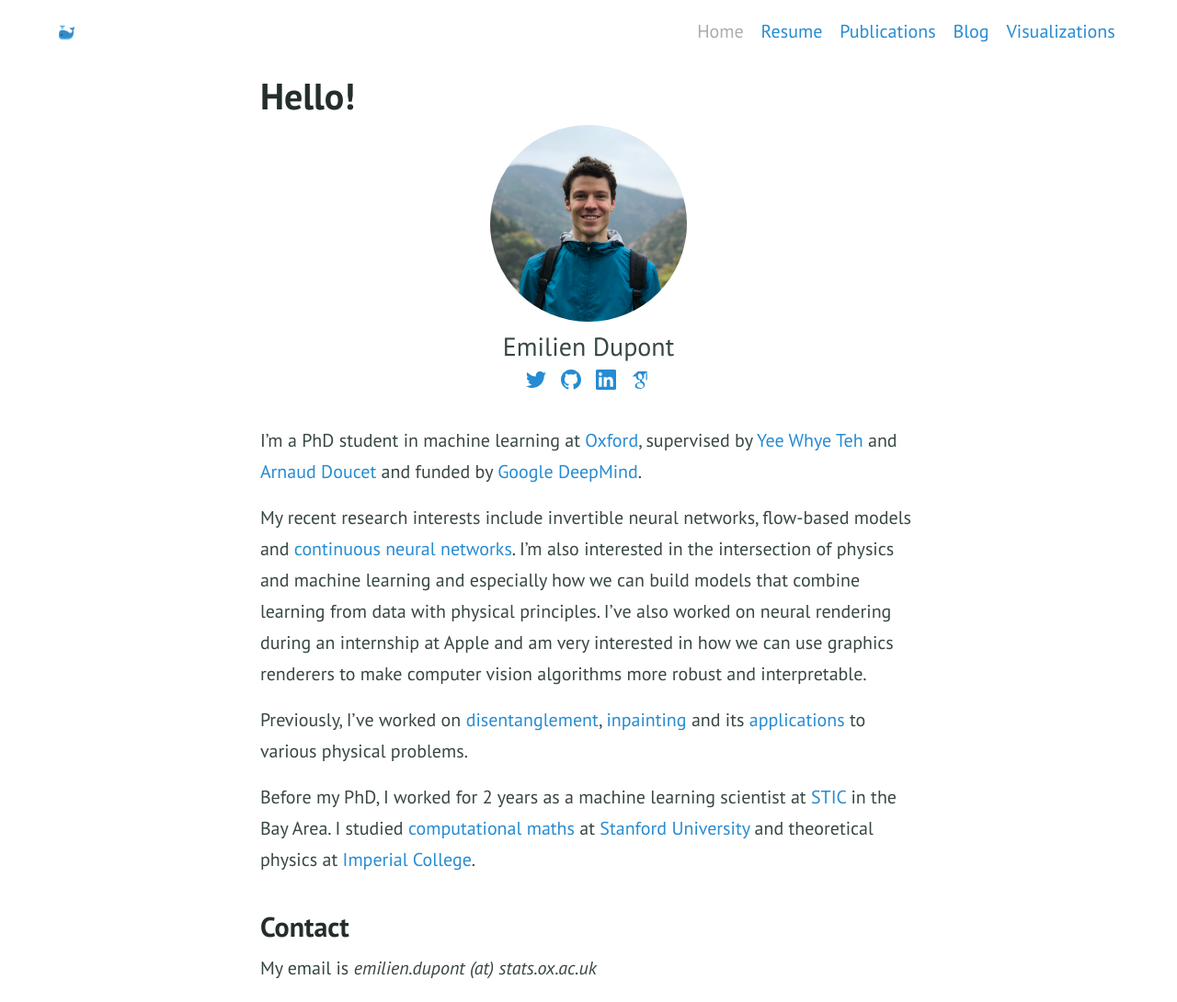
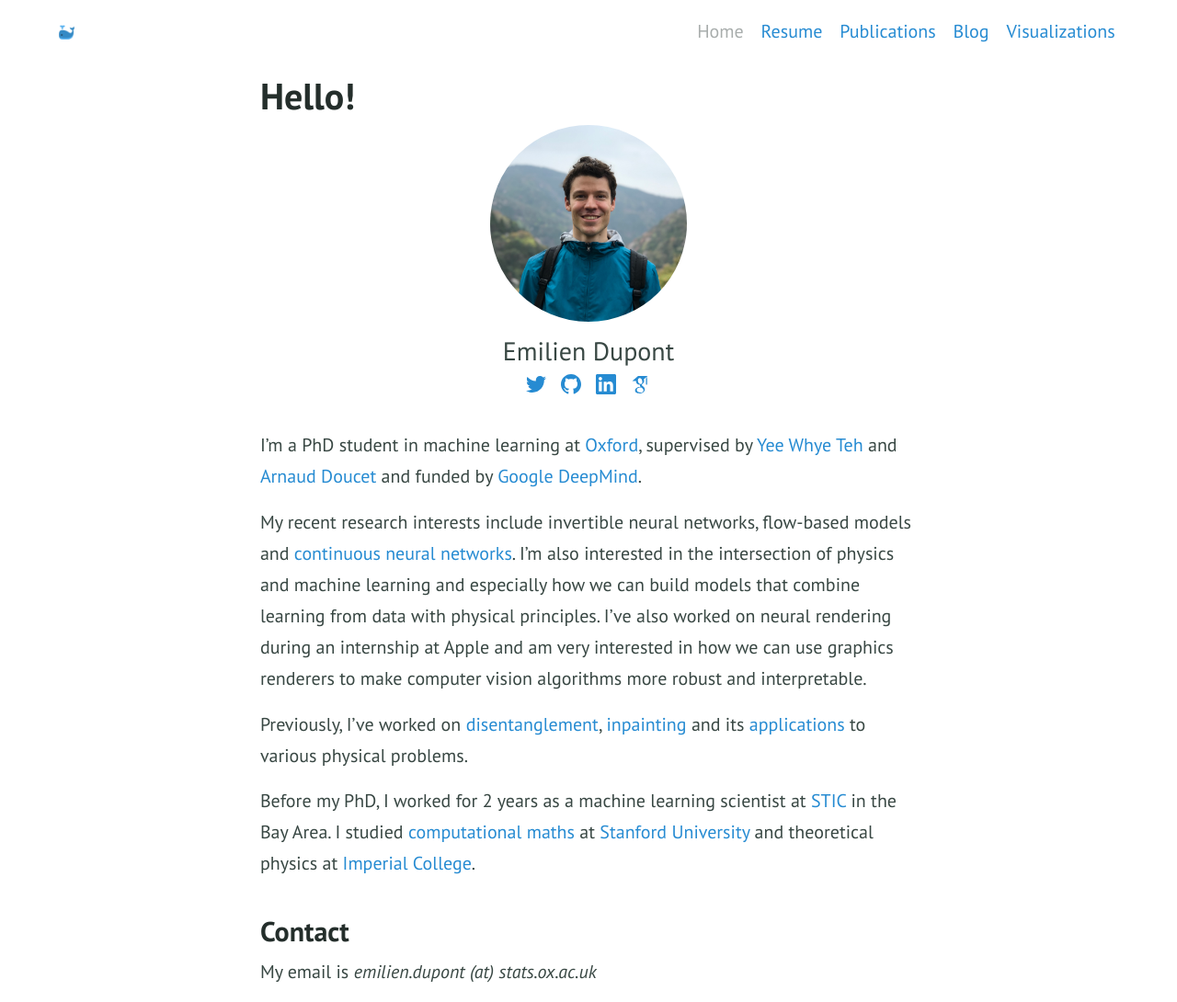
Before and after one commit to EmilienDupont/emiliendupont.github.io, a Jekyll site: the page built from index.md, in a window 1280 px wide. Shown: the whole page at 92% size. Built offline with Jekyll 4.4.1, drawn with Linux system fonts in a browser that asks for light colours.

Commit message:
:sparkles: small layout fixes

```diff
--- a/index.md
+++ b/index.md
@@ -3,9 +3,10 @@
 layout: page
 ---
 
-<div style="margin: auto; width: 30%">
-  <img src="{{ site.url }}/imgs/profile.jpg" style="align:center; border-radius:50%;">
-  <p style="text-align:center; margin:0%; font-size: 140%;">
+<div style="margin: auto; width: 40%">
+  <img src="{{ site.url }}/imgs/profile.jpg" style="display:block; margin-left:auto; margin-right:auto; border-radius:50%; width:75%;">
+
+  <p style="text-align:center; margin-top:5%; margin-bottom:0%; font-size: 140%;">
     Emilien Dupont
   </p>
   <p style="text-align:center; margin:0%;">
```
